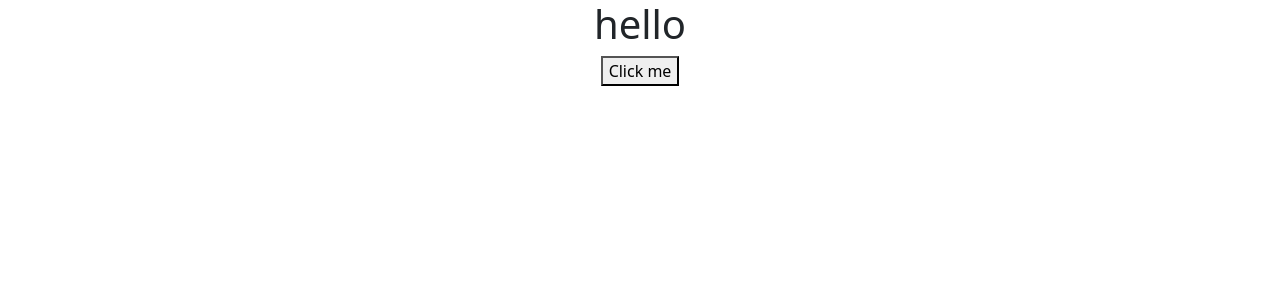
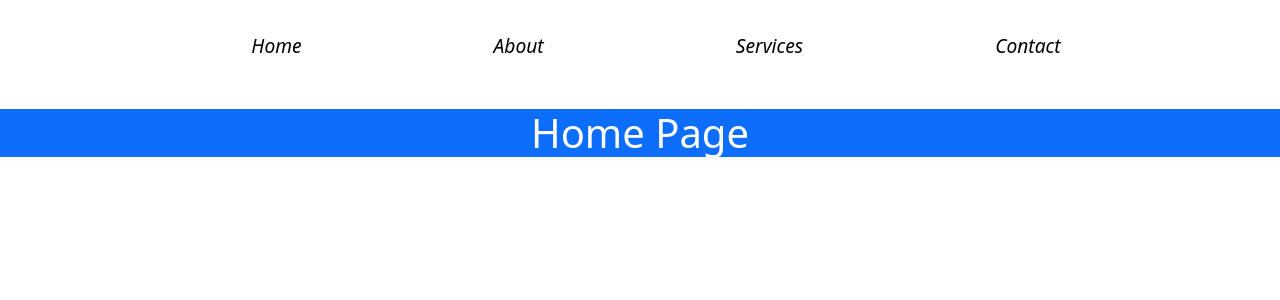
Before and after one commit to Vishnuraj1/React-practice, a React (Create React App) app: page / in a window 1280 px wide. Shown: the top 300 px of the page. Built offline with nearby package versions, Linux system fonts and the light colour scheme.

Commit message:
Tintu-mon Router completed

```diff
--- a/package.json
+++ b/package.json
@@ -11,6 +11,7 @@
     "react": "^18.2.0",
     "react-bootstrap": "^2.7.2",
     "react-dom": "^18.2.0",
+    "react-router-dom": "^6.9.0",
     "react-scripts": "5.0.1",
     "web-vitals": "^2.1.4"
   },
--- a/src/App.js
+++ b/src/App.js
@@ -1,36 +1,17 @@
 import './App.css'
 import 'bootstrap/dist/css/bootstrap.min.css';
-import axios from 'axios';
-import { useState } from 'react';
+import MainRouter from './Components/ReactRouter/MainRouter';
 
 
+import React from 'react'
 
-function App() {
-  const [state, setState] = useState([])
+const App = () => {
   return (
     <div className='App'>
-      <h1>hello</h1>
-      < button onClick={() => {
-        axios.get('https://jsonplaceholder.typicode.com/posts').then((response) => {
-          console.log(response.data)
-          setState(response.data)
-        })
-
-      }} >Click me</button>
-
-     {state.map((obj,index)=>{
-      return(
-        <div>
-          <h1>{index+1}</h1>
-          <h1>{obj.title}</h1>
-          <h4>{obj.body}</h4>
-        </div>
-      )
-     })}
-
-    </div >
-
-  );
+      {/* <h1>Welcome app</h1> */}
+      <MainRouter/>
+    </div>
+  )
 }
 
-export default App;
+export default App
--- /dev/null
+++ b/src/Components/ReactRouter/MainRouter.js
@@ -0,0 +1,33 @@
+import React from 'react'
+import Home from './pages/Home'
+import About from './pages/About'
+import Services from './pages/Services'
+import Contact from './pages/Contact'
+import { Routes,Route,Link } from 'react-router-dom'
+import NotFound from './pages/NotFound'
+import nav from './pages/nav.css'
+
+
+const MainRouter = () => {
+  return (
+    <div>
+
+         <ul>
+            <li><Link to="/">Home</Link></li>
+            <li><Link to="about">About</Link></li>
+            <li><Link to="services">Services</Link></li>
+            <li><Link to="contact">Contact</Link></li>
+         </ul>
+
+      <Routes>
+        <Route path='' element={<Home />}/>
+        <Route path='about' element={<About />}/>
+        <Route path='services' element={<Services />}/>
+        <Route path='contact' element={<Contact />}/>
+        <Route path='*' element={<NotFound />}/>
+      </Routes>
+    </div>
+  )
+}
+
+export default MainRouter
--- /dev/null
+++ b/src/Components/ReactRouter/pages/About.js
@@ -0,0 +1,11 @@
+import React from 'react'
+
+const About = () => {
+  return (
+    <div>
+      <h1>About Page</h1>
+    </div>
+  )
+}
+
+export default About
--- /dev/null
+++ b/src/Components/ReactRouter/pages/Contact.js
@@ -0,0 +1,11 @@
+import React from 'react'
+
+const Contact = () => {
+  return (
+    <div>
+      <h1>Contact Page</h1>
+    </div>
+  )
+}
+
+export default Contact
--- /dev/null
+++ b/src/Components/ReactRouter/pages/Home.js
@@ -0,0 +1,11 @@
+import React from 'react'
+
+const Home = () => {
+  return (
+    <div>
+      <h1 className='bg-primary text-white'>Home Page</h1>
+    </div>
+  )
+}
+
+export default Home
--- /dev/null
+++ b/src/Components/ReactRouter/pages/NotFound.js
@@ -0,0 +1,11 @@
+import React from 'react'
+
+const NotFound = () => {
+  return (
+    <div>
+      <h1>Sorry... Page Not Found</h1>
+    </div>
+  )
+}
+
+export default NotFound
--- /dev/null
+++ b/src/Components/ReactRouter/pages/Services.js
@@ -0,0 +1,11 @@
+import React from 'react'
+
+const Services = () => {
+  return (
+    <div>
+      <h1>Service Page</h1>
+    </div>
+  )
+}
+
+export default Services
--- /dev/null
+++ b/src/Components/ReactRouter/pages/nav.css
@@ -0,0 +1,13 @@
+li{
+    list-style: none;
+    display: inline-block;
+    margin: 2rem 6rem;
+    font-style: italic;
+    font-size:larger;
+
+}
+a{
+    color:black;
+    text-decoration: none;
+
+}
--- a/src/index.js
+++ b/src/index.js
@@ -1,10 +1,13 @@
 import React from 'react';
 import ReactDOM from 'react-dom/client';
 import App from './App';
+import { BrowserRouter as Router} from 'react-router-dom';
 
 const root = ReactDOM.createRoot(document.getElementById('root'));
 root.render(
   <React.StrictMode>
-    <App />
+    <Router>
+      <App />
+    </Router>
   </React.StrictMode>
 );
```
Also changed, not shown: 1 other file (tests, documents, lock files or other folders).
